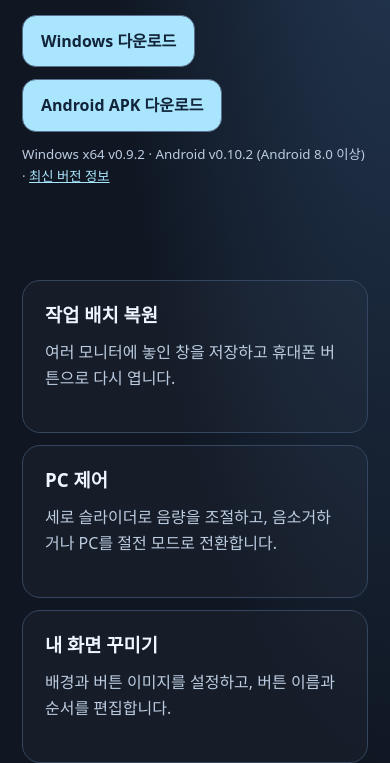
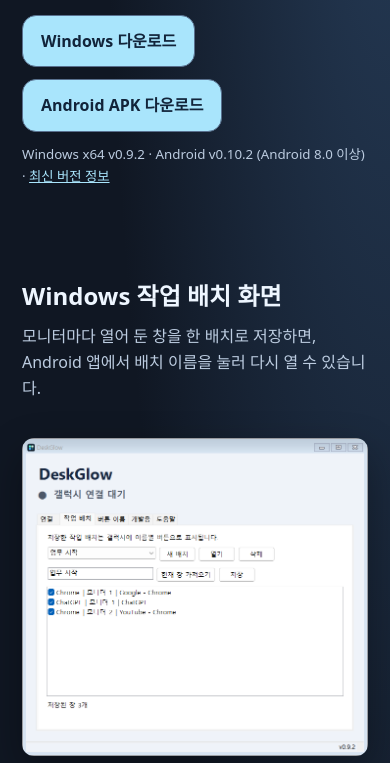
Before and after one commit to whrod/DeskGlow, a plain HTML site: page docs/index.html in a window 390 px wide. Shown: the part 316-1079 px from the top of the page. Drawn offline with Linux system fonts and the light colour scheme.

Commit message:
Show the Windows workspace screen on the product site

```diff
--- a/docs/index.html
+++ b/docs/index.html
@@ -7,6 +7,7 @@
 <link rel="icon" href="icon.png">
 <style>
 *{box-sizing:border-box}body{margin:0;background:radial-gradient(ellipse at top right,#263c58,transparent 52%),#101723;color:#eef6ff;font:1rem/1.65 system-ui,sans-serif}main,footer{max-width:1060px;margin:auto;padding:clamp(22px,5vw,68px)}header{display:flex;align-items:center;gap:12px;font-weight:700}header img{width:38px;border-radius:10px}.hero{padding:clamp(44px,9vw,105px) 0 46px}h1{font-size:clamp(2.6rem,7vw,5.2rem);line-height:1.09;letter-spacing:-.07em;margin:0 0 20px}p{color:#bccce0;margin:0 0 18px}.actions,.grid{display:flex;flex-wrap:wrap;gap:12px}.button,.status{border-radius:14px;padding:12px 18px;display:inline-block;border:1px solid #58708e}.button{background:#a9e5fc;color:#12243a;text-decoration:none;font-weight:700}.status{color:#d2deec}.grid article{flex:1 1 215px;padding:22px;border:1px solid #354760;border-radius:18px;background:#ffffff06}h2,h3{line-height:1.3;margin:0 0 12px}section+section{margin-top:46px}footer{color:#bccce0;padding-top:0}a{color:#a9e5fc}a:focus-visible{outline:3px solid white;outline-offset:4px}small{display:block;margin-top:12px;color:#bccce0}
+.preview{display:grid;grid-template-columns:minmax(0,1fr) minmax(0,2fr);align-items:center;gap:clamp(18px,4vw,44px)}.preview figure{margin:0}.preview img{display:block;width:100%;height:auto;border-radius:12px;box-shadow:0 16px 42px #0005}.preview figcaption{margin-top:10px;color:#bccce0;font-size:.875rem}@media(max-width:720px){.preview{grid-template-columns:1fr}}
 </style>
 <main>
 <header><img src="icon.png" alt="">DeskGlow</header>
@@ -16,6 +17,7 @@
 <div class="actions"><a class="button" href="https://github.com/whrod/DeskGlow/releases/latest/download/DeskGlow-Windows-x64.exe">Windows 다운로드</a><a class="button" href="https://github.com/whrod/DeskGlow/releases/latest/download/DeskGlow-Android.apk">Android APK 다운로드</a></div>
 <small>Windows x64 v0.9.2 · Android v0.10.2 (Android 8.0 이상) · <a href="https://github.com/whrod/DeskGlow/releases/latest">최신 버전 정보</a></small>
 </section>
+<section class="preview"><div><h2>Windows 작업 배치 화면</h2><p>모니터마다 열어 둔 창을 한 배치로 저장하면, Android 앱에서 배치 이름을 눌러 다시 열 수 있습니다.</p></div><figure><img src="workspace.png" width="706" height="649" alt="DeskGlow 작업 배치 탭에서 업무 시작 배치에 두 모니터의 창 세 개를 저장한 화면"><figcaption>DeskGlow v0.9.2 실제 앱 화면 · 예시 배치</figcaption></figure></section>
 <section class="grid" aria-label="주요 기능">
 <article><h3>작업 배치 복원</h3><p>여러 모니터에 놓인 창을 저장하고 휴대폰 버튼으로 다시 엽니다.</p></article>
 <article><h3>PC 제어</h3><p>세로 슬라이더로 음량을 조절하고, 음소거하거나 PC를 절전 모드로 전환합니다.</p></article>
```
Also changed, not shown: docs/workspace.png (added).
